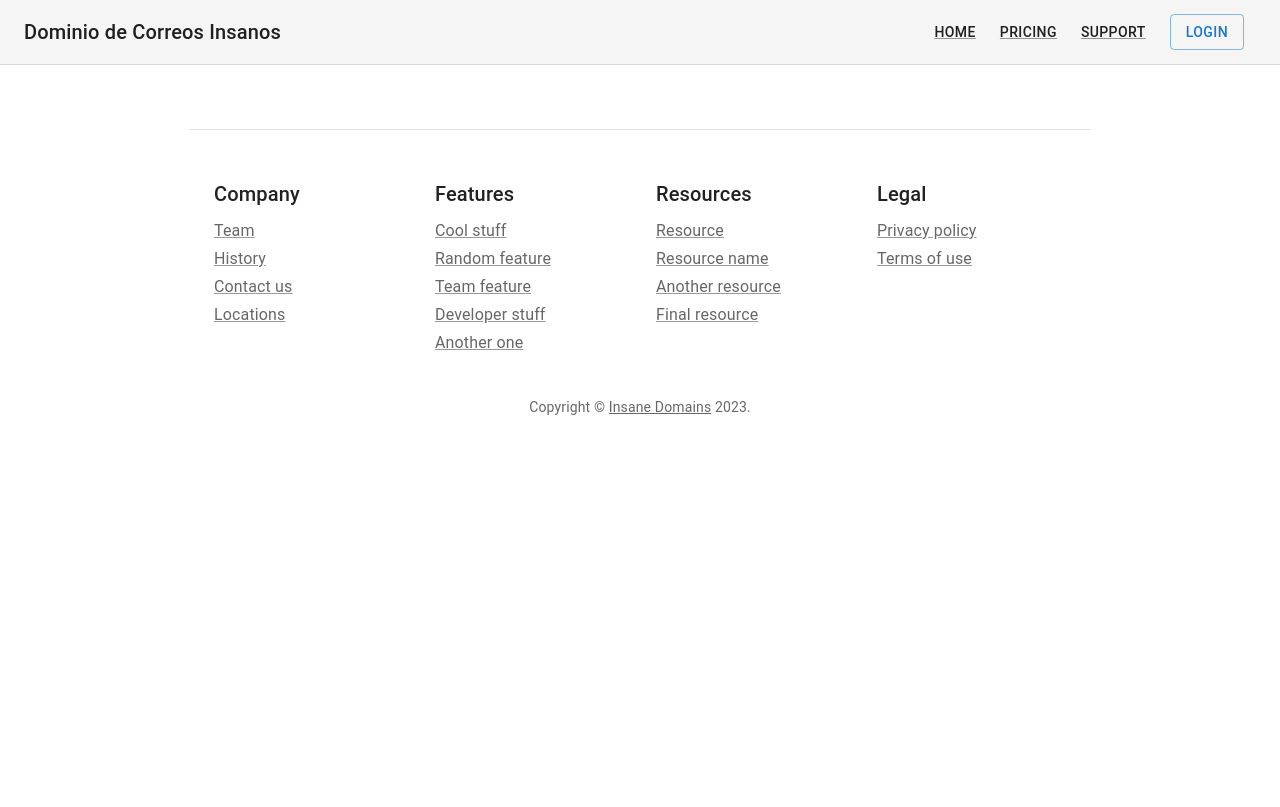
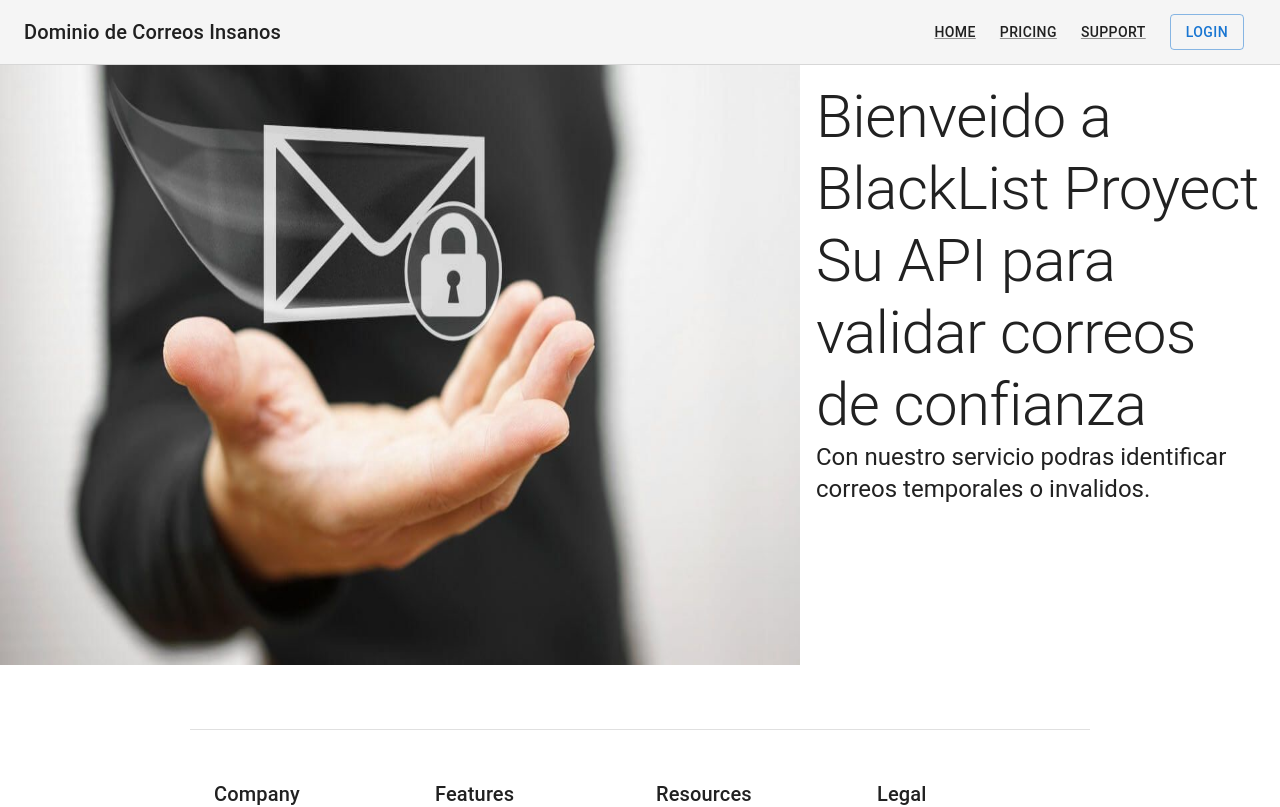
Before and after one commit to agetro2003/proyect_blacklist_frontend, a React (Vite) app: page / in a window 1280 px wide. Shown: the top 807 px of the page. Built offline with nearby package versions, Linux system fonts and the light colour scheme.

Commit message:
feat: Add img to home and fix dashboard

```diff
--- a/src/components/Dashboard/Dashboard.jsx
+++ b/src/components/Dashboard/Dashboard.jsx
@@ -17,7 +17,7 @@ import Link from '@mui/material/Link';
 import MenuIcon from '@mui/icons-material/Menu';
 import ChevronLeftIcon from '@mui/icons-material/ChevronLeft';
 // import NotificationsIcon from '@mui/icons-material/Notifications';
-import { mainListItems, secondaryListItems } from './listItems';
+import { MainListItems, secondaryListItems } from './listItems';
 import EmailValidationForm from './EmailValidationForm';
 import UserProfileInfo from './UserProfileInfo';
 import SupportForm from './SupportForm';
@@ -38,6 +38,8 @@ function Copyright(props) {
     </Typography>
   );
 }
+
+
 
 const drawerWidth = 240;
 
@@ -89,6 +91,7 @@ const Drawer = styled(MuiDrawer, { shouldForwardProp: (prop) => prop !== 'open'
 const defaultTheme = createTheme();
 
 export default function Dashboard() {
+  const [show, setShow] = useState('test')
   const [user, setUser] = useState({
     api_key: "",
     birth_usuario: "",
@@ -175,7 +178,7 @@ export default function Dashboard() {
           </Toolbar>
           <Divider />
           <List component="nav">
-            {mainListItems}
+            <MainListItems setShow={setShow}/>
             {/* <Divider sx={{ my: 1 }} />
             {secondaryListItems} */}
           </List>
@@ -228,21 +231,26 @@ export default function Dashboard() {
                 </Paper>
               </Grid> */}
               {/* Formulario validador de correos */}
-              <Grid id="test" item xs={12}>
+              {show == 'test' && (
+              <Grid item xs={12}>
                 <Paper sx={{ p: 2, display: 'flex', flexDirection: 'column' }}>
                   <EmailValidationForm />
                 </Paper>
-              </Grid>
-              <Grid id="user" item xs={12}>
+              </Grid>)}
+              {show == 'user' && (
+                <Grid item xs={12}>
                 <Paper sx={{ p: 2, display: 'flex', flexDirection: 'column' }}>
                   <UserProfileInfo user={user} />
                 </Paper>
               </Grid>
-              <Grid id="support" item xs={12}>
+              )}
+              {show =='support' && (
+                <Grid id="support" item xs={12}>
                 <Paper sx={{ p: 2, display: 'flex', flexDirection: 'column' }}>
                   <SupportForm />
                 </Paper>
               </Grid>
+              )}
             </Grid>
             <Copyright sx={{ pt: 4 }} />
           </Container>
--- a/src/components/Dashboard/listItems.jsx
+++ b/src/components/Dashboard/listItems.jsx
@@ -8,28 +8,34 @@ import PersonIcon from '@mui/icons-material/Person';
 import SupportAgentIcon from '@mui/icons-material/SupportAgent';
 import AssignmentIcon from '@mui/icons-material/Assignment';
 
-export const mainListItems = (
-  <React.Fragment>
-    <ListItemButton component="a" href='#test'>
+export const MainListItems = ({setShow}) => {
+  const handleClick = (target) => {
+    setShow(target)
+  }
+  return (
+    <React.Fragment>
+    <ListItemButton  onClick={()=>{handleClick('test')}} >
       <ListItemIcon>
         <DashboardIcon />
       </ListItemIcon>
       <ListItemText primary="Dashboard" />
     </ListItemButton>
-    <ListItemButton  component="a" href='#user'>
+    <ListItemButton   onClick={()=>{handleClick('user')}} >
       <ListItemIcon>
         <PersonIcon />
       </ListItemIcon>
       <ListItemText primary="Perfil" />
     </ListItemButton>
-    <ListItemButton  component="a" href='#support'>
+    <ListItemButton  onClick={()=>{handleClick('support')}}>
       <ListItemIcon>
         <SupportAgentIcon />
       </ListItemIcon>
       <ListItemText primary="Soporte" />
     </ListItemButton>
   </React.Fragment>
-);
+  )
+
+  };
 
 export const secondaryListItems = (
   <React.Fragment>
--- a/src/components/Home/home.jsx
+++ b/src/components/Home/home.jsx
@@ -3,7 +3,7 @@ import { createTheme, ThemeProvider } from '@mui/material/styles';
 import AppBar from '@mui/material/AppBar';
 // import Box from '@mui/material/Box';
 import Button from '@mui/material/Button';
-// import Card from '@mui/material/Card';
+ import Card from '@mui/material/Card';
 // import CardActions from '@mui/material/CardActions';
 // import CardContent from '@mui/material/CardContent';
 // import CardHeader from '@mui/material/CardHeader';
@@ -15,7 +15,8 @@ import Typography from '@mui/material/Typography';
 import Link from '@mui/material/Link';
 import GlobalStyles from '@mui/material/GlobalStyles';
 import Container from '@mui/material/Container';
-
+import { CardActionArea, CardContent, CardMedia } from "@mui/material";
+import styles from "./home.module.css"
 // import MainHome from "../MainHome/mainHome";
 
 function Copyright(props) {
@@ -106,7 +107,42 @@ const Home = () => {
                 </Toolbar>
             </AppBar>
 
-            {/* Contenido Pendiente */}
+            <div className={styles.home}>
+                <img src="../../../public/imagenHome.jpg" alt="imagenFondo" width={800} height={600}/>
+                <React.Fragment>
+                    <CardContent>
+                        <Typography variant="h2" component="div">
+                        Bienveido a BlackList Proyect
+                        Su API para validar correos de confianza
+                        </Typography>
+                        <Typography variant="h5">
+                            Con nuestro servicio podras identificar correos temporales o invalidos.
+                         </Typography>
+                    </CardContent>
+                </React.Fragment>
+            </div>
+
+            {/*
+            <Card sx={{ maxWidth: 1500, padding: 5, marginLeft:50, marginRight: 50}}>
+      <CardActionArea>
+        <CardMedia
+          component="img"
+          height="400"
+          image='../../../public/imagenHome.jpg'
+          alt="green iguana"
+        />
+        <CardContent>
+          <Typography gutterBottom variant="h5" component="div">
+            BlackList Proyect
+          </Typography>
+          <Typography variant="body2" color="text.secondary">
+            Bienvenido a nuestro servicio de verificacion de correos insanos.
+            Donde podras usar nuestra API para validar que los correos que reciba tu aplicacion no sean temporales
+
+          </Typography>
+        </CardContent>
+      </CardActionArea>
+    </Card>*/}
 
             {/* Footer */}
             <Container
--- a/src/components/Home/home.module.css
+++ b/src/components/Home/home.module.css
@@ -4,3 +4,7 @@
     border: 2px;
     border-color: black;
 }
+
+.home {
+    display: flex;
+}
```
Also changed, not shown: public/imagenHome.jpg (added).
